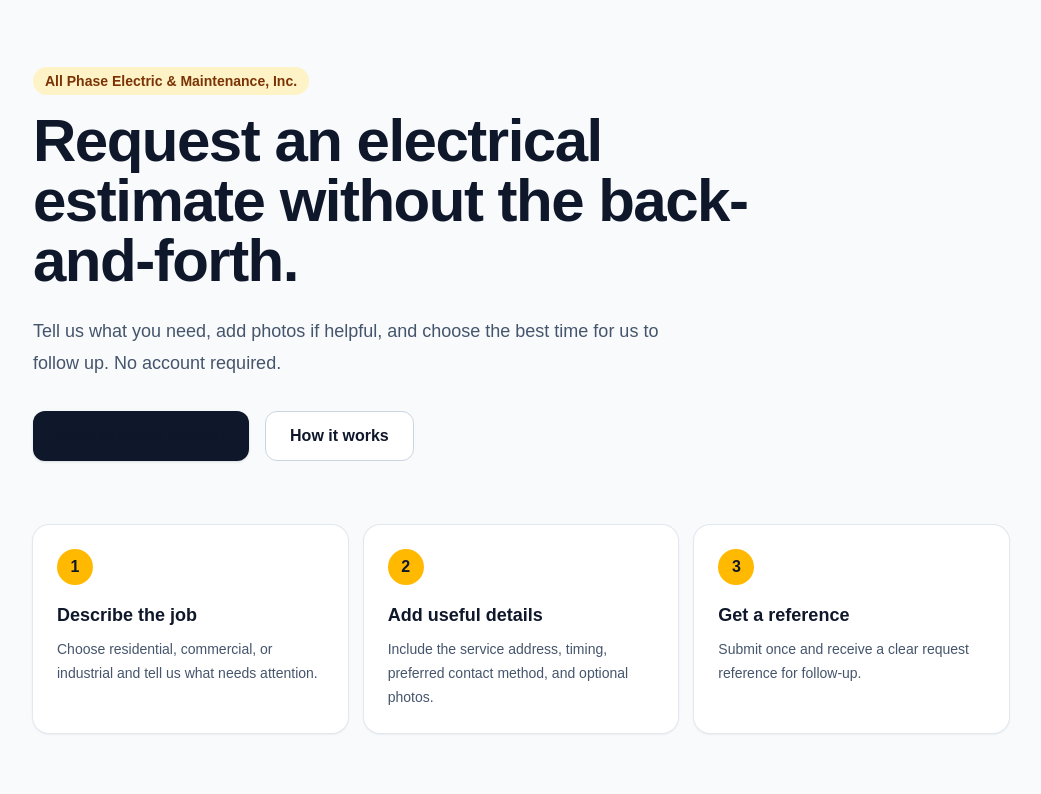
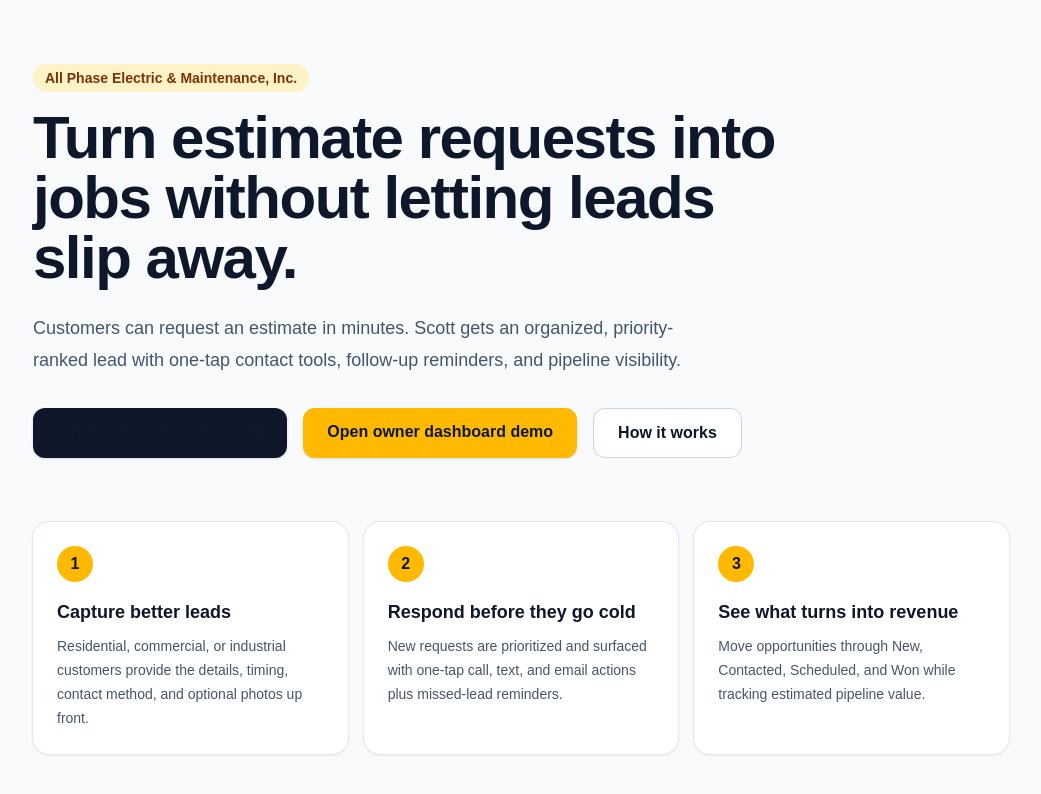
Before and after one commit to coden607/All-phase-electric, a Next.js app: page / in a window 1280 px wide. Shown: the top 794 px of the page, without its empty margins (119-1160 px from the left). Built offline with nearby package versions, Linux system fonts and the light colour scheme.

Commit message:
feat: surface owner dashboard demo

```diff
--- a/src/app/page.tsx
+++ b/src/app/page.tsx
@@ -6,14 +6,17 @@ export default function HomePage() {
           All Phase Electric & Maintenance, Inc.
         </div>
         <h1 className="max-w-3xl text-4xl font-bold tracking-tight sm:text-6xl">
-          Request an electrical estimate without the back-and-forth.
+          Turn estimate requests into jobs without letting leads slip away.
         </h1>
         <p className="mt-6 max-w-2xl text-lg leading-8 text-slate-600">
-          Tell us what you need, add photos if helpful, and choose the best time for us to follow up. No account required.
+          Customers can request an estimate in minutes. Scott gets an organized, priority-ranked lead with one-tap contact tools, follow-up reminders, and pipeline visibility.
         </p>
         <div className="mt-8 flex flex-wrap gap-4">
           <a href="/estimate" className="rounded-xl bg-slate-900 px-6 py-3 font-semibold text-white shadow-sm">
-            Start estimate request
+            Try customer estimate flow
+          </a>
+          <a href="/admin" className="rounded-xl bg-amber-400 px-6 py-3 font-semibold text-slate-950 shadow-sm">
+            Open owner dashboard demo
           </a>
           <a href="#how-it-works" className="rounded-xl border border-slate-300 bg-white px-6 py-3 font-semibold">
             How it works
@@ -21,9 +24,9 @@ export default function HomePage() {
         </div>
         <div id="how-it-works" className="mt-16 grid gap-4 md:grid-cols-3">
           {[
-            ['1', 'Describe the job', 'Choose residential, commercial, or industrial and tell us what needs attention.'],
-            ['2', 'Add useful details', 'Include the service address, timing, preferred contact method, and optional photos.'],
-            ['3', 'Get a reference', 'Submit once and receive a clear request reference for follow-up.'],
+            ['1', 'Capture better leads', 'Residential, commercial, or industrial customers provide the details, timing, contact method, and optional photos up front.'],
+            ['2', 'Respond before they go cold', 'New requests are prioritized and surfaced with one-tap call, text, and email actions plus missed-lead reminders.'],
+            ['3', 'See what turns into revenue', 'Move opportunities through New, Contacted, Scheduled, and Won while tracking estimated pipeline value.'],
           ].map(([number, title, text]) => (
             <article key={number} className="rounded-2xl bg-white p-6 shadow-sm ring-1 ring-slate-200">
               <div className="mb-4 flex h-9 w-9 items-center justify-center rounded-full bg-amber-400 font-bold">{number}</div>
```
